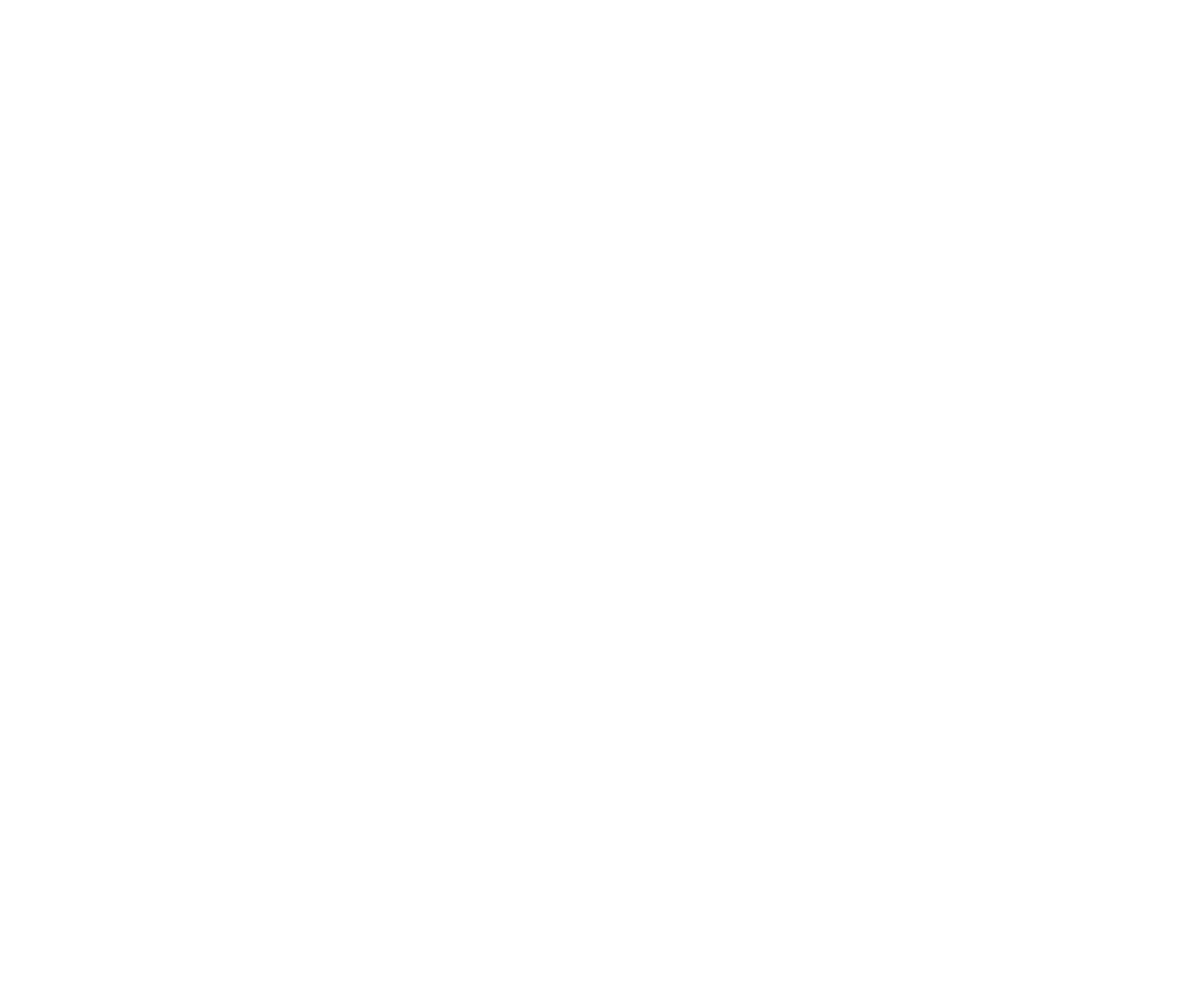
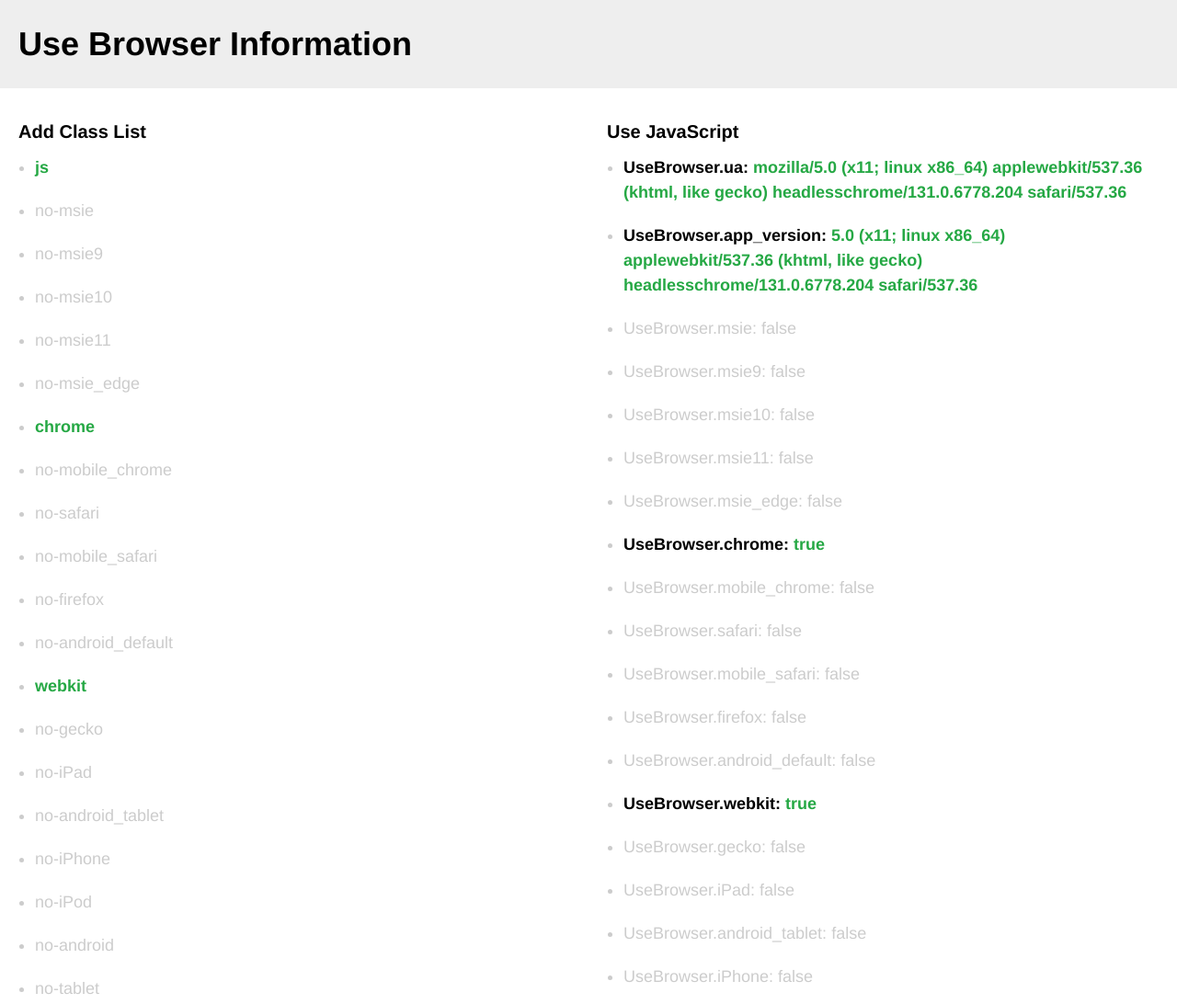
Before and after one commit to artprojectteam/use_browser, a website: page demo/index.html in a window 1280 px wide. Shown: the top 1092 px of the page at 92% size. Before the commit the page ends 800 px from the top, so only its background shows below. Drawn offline with nearby package versions, Linux system fonts and the light colour scheme.

Commit message:
use_browser-4 テストページを作成する

```diff
--- a/demo/index.html
+++ b/demo/index.html
@@ -1,16 +1,188 @@
 <!doctype html>
-<html>
+<html id="html">
 <head>
   <meta charset="UTF-8">
+  <meta http-equiv="X-UA-Compatible" content="ie=edge">
   <meta name="viewport" content="width=device-width, user-scalable=no, initial-scale=1.0, maximum-scale=1.0, minimum-scale=1.0">
-  <meta http-equiv="X-UA-Compatible" content="ie=edge">
+  <meta name="google" content="notranslate">
   <title>Use Browser Information</title>
+  <link rel="stylesheet" href="https://cdnjs.cloudflare.com/ajax/libs/normalize/7.0.0/normalize.css">
+  <style>
+    html {
+      font-size: 10px;
+    }
+
+    body {
+      font: 1.8rem/1 'helvetica Neue', sans-serif;
+    }
+
+    .inner-pd {
+      padding: 2rem;
+    }
+
+    .header {
+      background: #eeeeee;
+    }
+
+    .header-title {
+      margin: 0;
+      padding: 1rem 0;
+    }
+
+    .footer {
+      background: #000000;
+      color: #ffffff;
+    }
+
+    .footer-copy {
+      font-size: 1.2rem;
+    }
+
+    .container {
+      display: flex;
+    }
+
+    .info {
+      width: 50%;
+      box-sizing: border-box;
+    }
+
+    .info:first-child {
+      padding-right: 2rem;
+    }
+
+    .info:last-child {
+      padding-left: 2rem;
+    }
+
+    .info-title {
+      font-size: 2rem;
+      font-weight: bold;
+    }
+
+    .info-list {
+      margin: 0 0 0 1em;
+      padding: 0;
+    }
+
+    .info-list > li {
+      margin-bottom: 2rem;
+      line-height: 1.5;
+      color: #cccccc;
+    }
+
+    .true {
+      font-weight: bold;
+      color: #25a844;
+    }
+
+    .true-title {
+      font-weight: bold;
+      color: #000000;
+    }
+
+    @media screen and (max-width: 767px) {
+      .container {
+        display: block;
+      }
+
+      .info {
+        width: 100%;
+      }
+
+      .info:first-child {
+        padding-right: 0;
+      }
+
+      .info:last-child {
+        padding-left: 0;
+      }
+
+      .info:last-child:before {
+        display: block;
+        content: "";
+        width: 100%;
+        height: 1px;
+        border-top: 1px solid #cccccc;
+        margin: 5rem 0;
+      }
+    }
+  </style>
 </head>
 <body>
 
+<header class="header inner-pd">
+  <h1 class="header-title">Use Browser Information</h1>
+</header>
+
+<article class="container inner-pd">
+  <section class="info">
+    <h2 class="info-title">Add Class List</h2>
+    <ul id="info-addClass" class="info-list"></ul>
+  </section>
+  <!-- /.info -->
+
+
+  <section class="info">
+    <h2 class="info-title">Use JavaScript</h2>
+    <ul id="info-useJs" class="info-list"></ul>
+  </section>
+  <!-- /.info -->
+</article>
+
+
+<footer class="footer inner-pd">
+  <small class="footer-copy">&copy; Nobuyuki Kondo.</small>
+</footer>
+
+
 <script src="use_browser.js"></script>
 <script>
-  console.log(UseBrowser);
+  (function(ub){
+    /* html class */
+    document.getElementById('info-addClass').innerHTML = (function(){
+      var _cls = document.getElementById('html').getAttribute('class').split(' ')
+      var elem = ''
+
+      for(var i = 0, iLen = _cls.length; i < iLen; i++){
+        var obj = _cls[i]
+        if(obj === '') continue
+
+        var add_class = /no-/.test(obj) ? '' : ' class="true"'
+        elem += '<li><span' + add_class + '>' + obj + '</span></li>'
+      }
+
+      return elem
+    })()
+
+    /* use javascript */
+    document.getElementById('info-useJs').innerHTML = (function(){
+      var true_cls = ' class="true"'
+      var elem = ''
+      var create = function(cls, key, obj){
+        var title_cls = obj ? ' class="true-title"' : ''
+        return '<li><span' + title_cls + '>UseBrowser.' + key + ': </span><span' + cls + '>' + obj + '</span>'
+      }
+
+      Object.keys(ub).forEach(function(key){
+        var _obj = ub[key]
+        switch(typeof _obj){
+          case 'string':
+            elem += create(true_cls, key, _obj)
+            break
+          case 'object':
+            Object.keys(_obj).forEach(function(key){
+              var _res = _obj[key]
+              var add_cls = _res ? true_cls : ''
+              elem += create(add_cls, key, _res)
+            })
+            break
+        }
+      })
+
+      return elem
+    })()
+  })(UseBrowser)
 </script>
 </body>
 </html>
```
